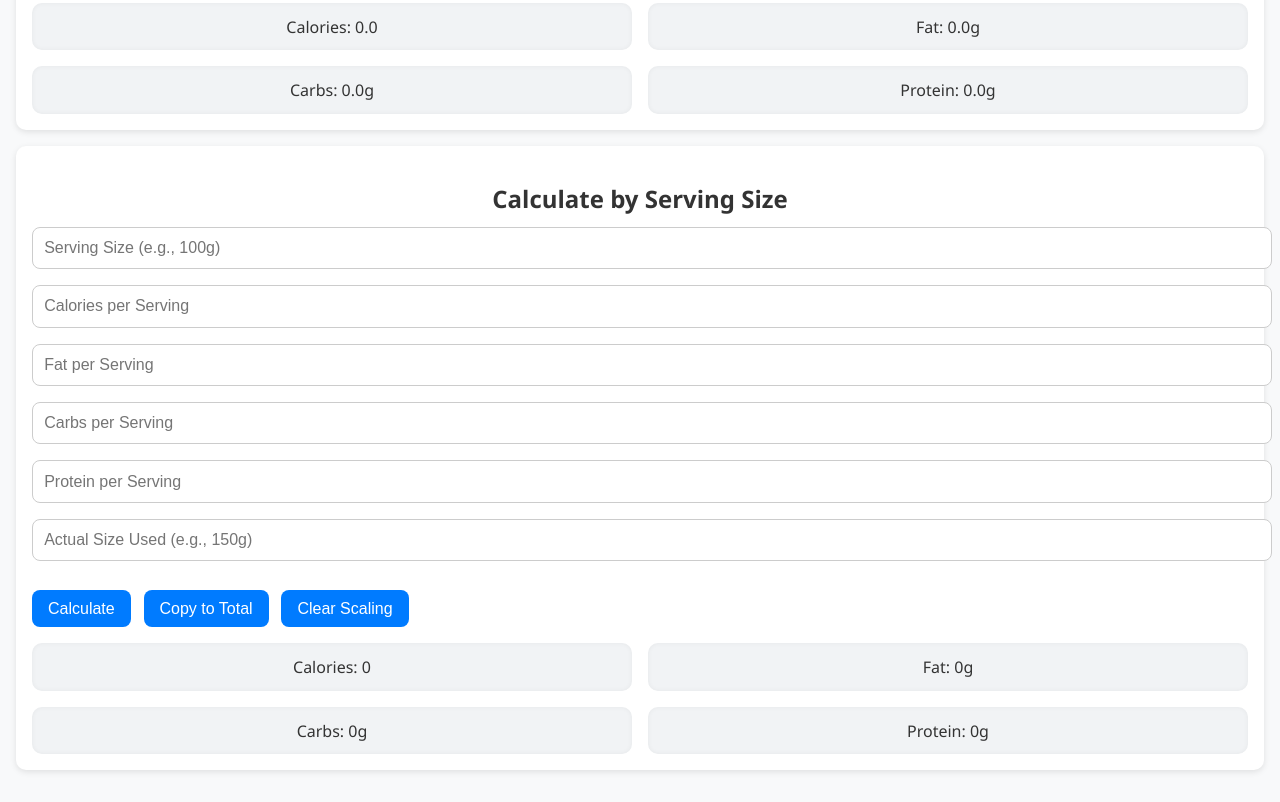
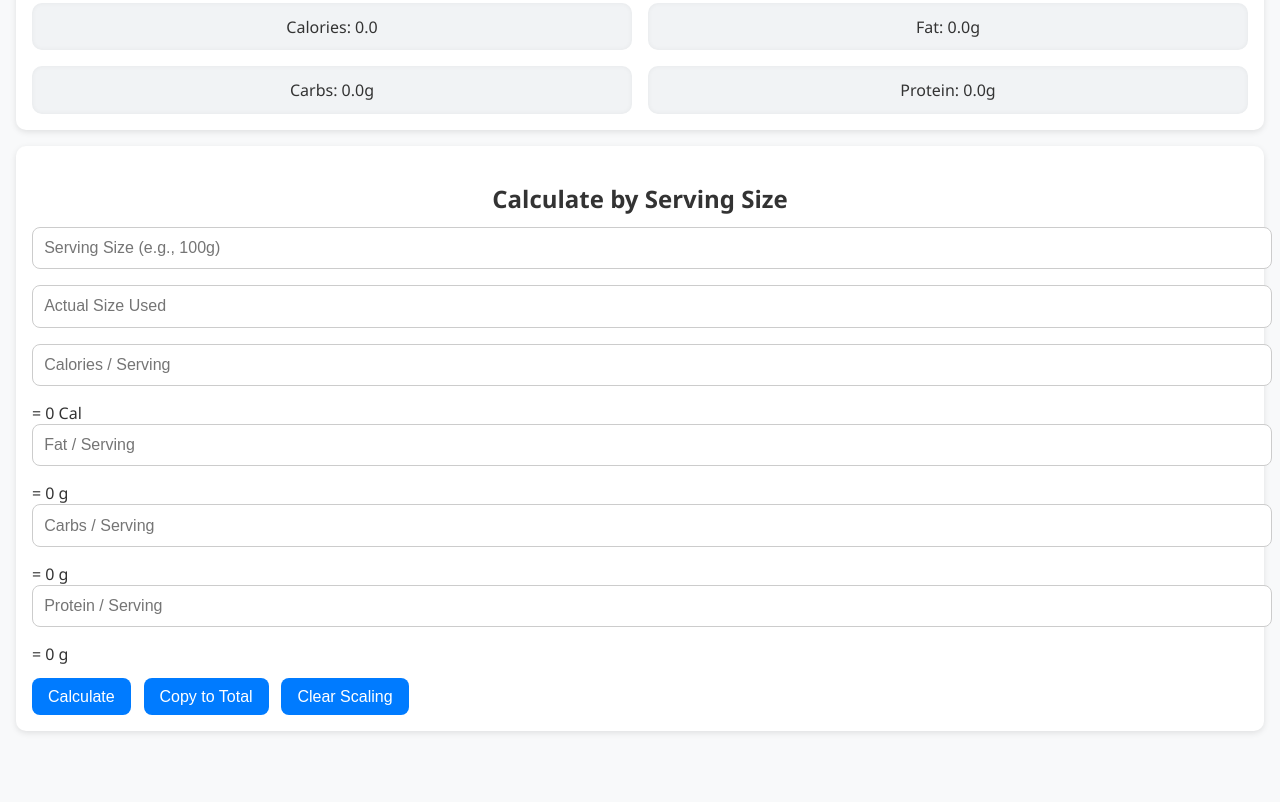
Before and after one commit to Rthunt15/Rthunt15.github.io, a plain HTML site: page Macro Calc/index.html in a window 1280 px wide. Shown: the part 474-1276 px from the top of the page. After the commit the page ends 1237 px from the top, so only its background shows below. Drawn offline with Linux system fonts and the light colour scheme.

Commit message:
Update index.html

```diff
--- a/Macro Calc/index.html
+++ b/Macro Calc/index.html
@@ -100,27 +100,40 @@
   </div>
 
   <div class="section">
-    <h2>Calculate by Serving Size</h2>
-    <input type="number" id="servingSize" placeholder="Serving Size (e.g., 100g)" />
-    <input type="number" id="servingCal" placeholder="Calories per Serving" />
-    <input type="number" id="servingFat" placeholder="Fat per Serving" />
-    <input type="number" id="servingCarbs" placeholder="Carbs per Serving" />
-    <input type="number" id="servingProtein" placeholder="Protein per Serving" />
-    <input type="number" id="actualSize" placeholder="Actual Size Used (e.g., 150g)" />
+  <h2>Calculate by Serving Size</h2>
 
-    <div class="button-group">
-      <button onclick="calculateByServing()">Calculate</button>
-      <button onclick="addServingToTotal()">Copy to Total</button>
-      <button onclick="clearScaling()">Clear Scaling</button>
+  <div class="grid-2col">
+    <input type="number" id="servingSize" placeholder="Serving Size (e.g., 100g)">
+    <input type="number" id="actualSize" placeholder="Actual Size Used">
+
+    <div class="input-output-pair">
+      <input type="number" id="servingCal" placeholder="Calories / Serving">
+      <span id="scaledCal" class="scaled-output">= 0 Cal</span>
     </div>
 
-    <div class="macro-boxes">
-      <div class="macro-box" id="scaledCal">Calories: 0</div>
-      <div class="macro-box" id="scaledFat">Fat: 0g</div>
-      <div class="macro-box" id="scaledCarbs">Carbs: 0g</div>
-      <div class="macro-box" id="scaledProtein">Protein: 0g</div>
+    <div class="input-output-pair">
+      <input type="number" id="servingFat" placeholder="Fat / Serving">
+      <span id="scaledFat" class="scaled-output">= 0 g</span>
+    </div>
+
+    <div class="input-output-pair">
+      <input type="number" id="servingCarbs" placeholder="Carbs / Serving">
+      <span id="scaledCarbs" class="scaled-output">= 0 g</span>
+    </div>
+
+    <div class="input-output-pair">
+      <input type="number" id="servingProtein" placeholder="Protein / Serving">
+      <span id="scaledProtein" class="scaled-output">= 0 g</span>
     </div>
   </div>
+
+  <div class="button-group">
+    <button onclick="calculateByServing()">Calculate</button>
+    <button onclick="addServingToTotal()">Copy to Total</button>
+    <button onclick="clearScaling()">Clear Scaling</button>
+  </div>
+</div>
+
 
   <script>
     let total = { cal: 0, fat: 0, carbs: 0, protein: 0 };
```
